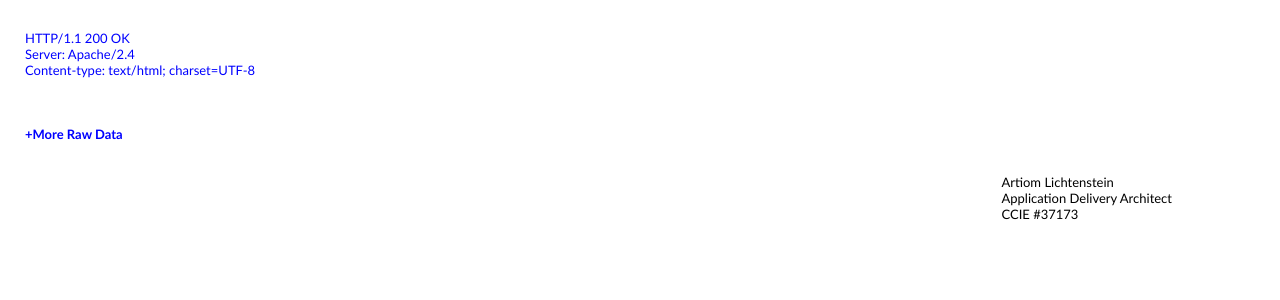
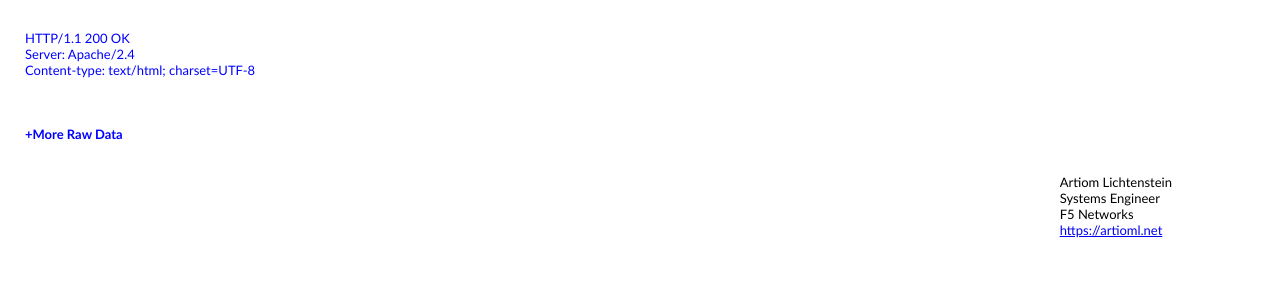
Before and after one commit to f5devcentral/f5-hello-world, a PHP site: page /url1/index.php in a window 1280 px wide. Shown: the part 322-622 px from the top of the page. Run offline with PHP 8.4, Linux system fonts and the light colour scheme; data that the repository does not hold is empty.

Commit message:
Update index.php

```diff
--- a/url1/index.php
+++ b/url1/index.php
@@ -2,7 +2,7 @@
 	adct - index.php
 	https://github.com/ArtiomL/adct
 	Artiom Lichtenstein
-	v2.2, 24/07/2016
+	v2.3, 02/02/2017
 -->
 
 <!DOCTYPE HTML PUBLIC "-//W3C//DTD HTML 4.01 Transitional//EN" "http://www.w3.org/TR/html4/loose.dtd">
@@ -62,6 +62,6 @@ foreach($_SERVER as $header => $value)
 </ol></div>
 </span><br><br>
 
-<span style="float:right; margin-right:100px;">Artiom Lichtenstein<br>Application Delivery Architect<br>CCIE #37173</span>
+<span style="float:right; margin-right:100px;">Artiom Lichtenstein<br>Systems Engineer<br>F5 Networks<br><a href="https://artioml.net/" target="_blank">https://artioml.net</a></span>
 </body>
 </html>
```
